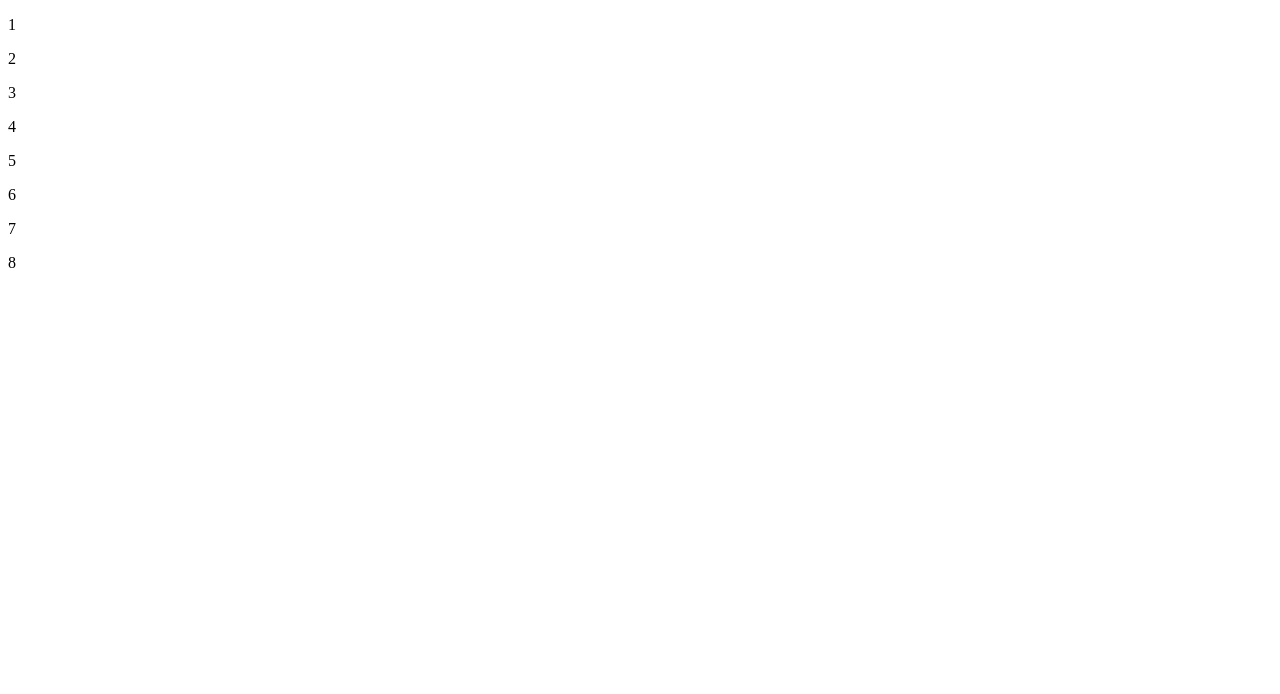
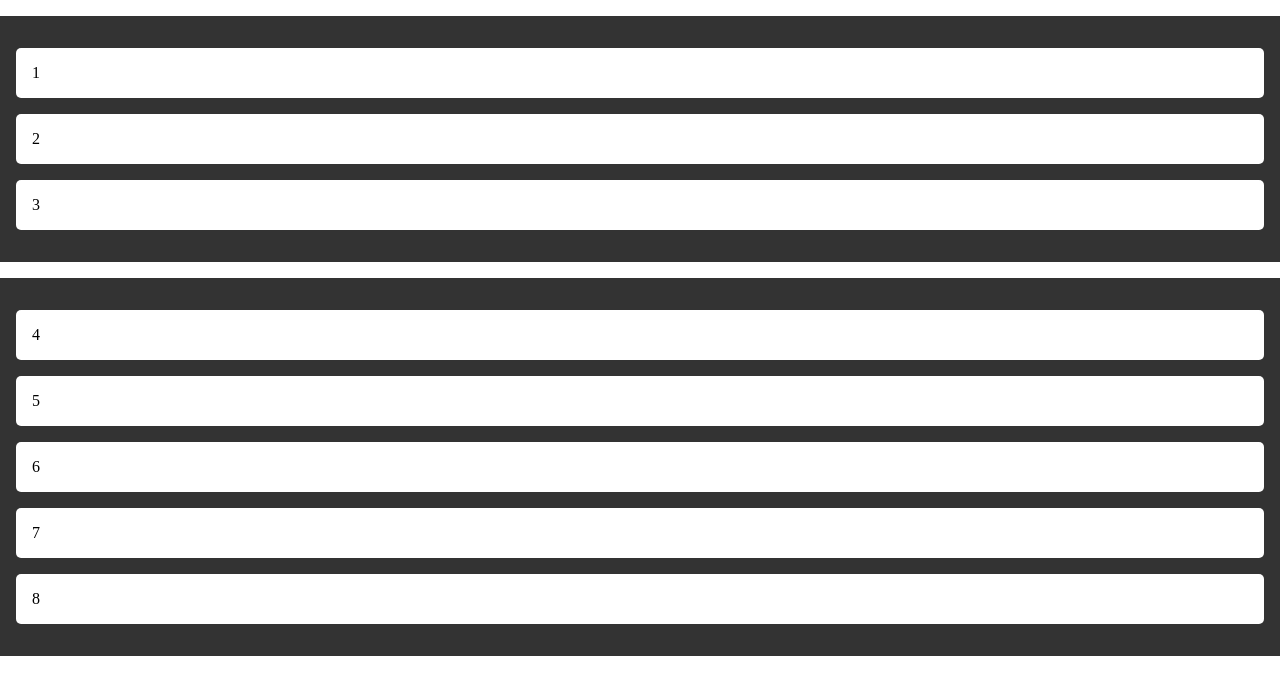
Before and after one commit to soyaibur/drag-and-drops, a plain HTML site: page index.html in a window 1280 px wide. Drawn offline with Linux system fonts and the light colour scheme.

Commit message:
CSS completed and javascript started

```diff
--- a/style.css
+++ b/style.css
@@ -1,3 +1,17 @@
 *, *::after, *::before{
     box-sizing: border-box;
 }
+body{
+    margin:0;
+}
+.container{
+    background-color: #333;
+    padding:1rem;
+    margin-top:1rem;
+}
+.draggable{
+    background-color: white;
+    padding:1rem;
+    border-radius: 5px;
+    cursor: move;
+}
```
